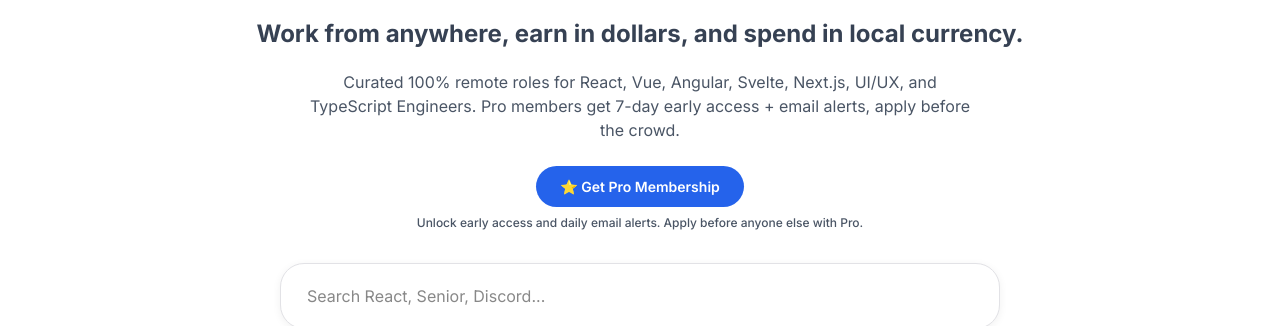
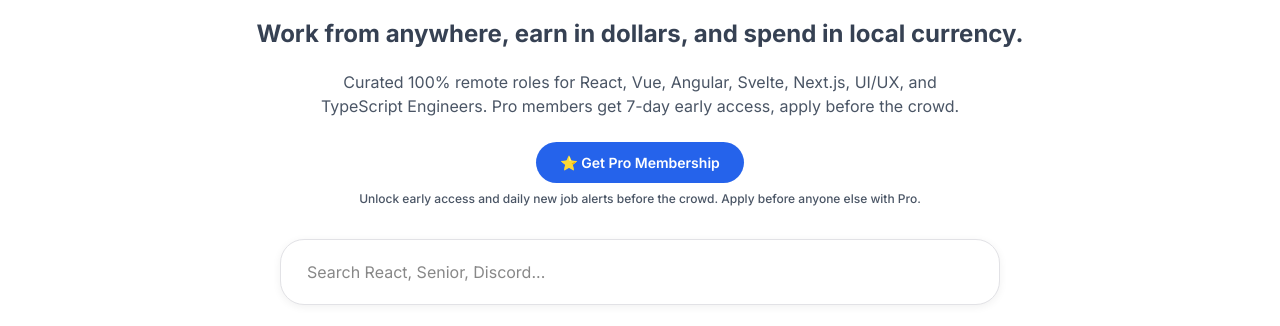
Before and after one commit to harshal-gav/frontend-engineers-fe, a Next.js app: page / in a window 1280 px wide. Shown: the part 167-493 px from the top of the page. Built offline with nearby package versions, Linux system fonts and the light colour scheme; no server answers.

Commit message:
chore: update Pro membership marketing copy and text formatting across pages

```diff
--- a/src/app/page.tsx
+++ b/src/app/page.tsx
@@ -113,7 +113,7 @@ export default async function HomePage() {
               </span>
             </h1>
             <p className="text-sm sm:text-base max-w-2xl mx-auto mb-6 text-gray-600">
-              Curated 100% remote roles for React, Vue, Angular, Svelte, Next.js, UI/UX, and TypeScript Engineers. Pro members get 7-day early access + email alerts, apply before the crowd.
+              Curated 100% remote roles for React, Vue, Angular, Svelte, Next.js, UI/UX, and TypeScript Engineers. Pro members get 7-day early access, apply before the crowd.
             </p>
 
             <div className="flex flex-col items-center justify-center gap-2 mb-8 mt-2">
@@ -123,7 +123,7 @@ export default async function HomePage() {
               >
                 ⭐ Get Pro Membership
               </Link>
-              <p className="text-xs text-gray-600 font-medium px-4 text-center">Unlock early access and daily email alerts. Apply before anyone else with Pro.</p>
+              <p className="text-xs text-gray-600 font-medium px-4 text-center">Unlock early access and daily new job alerts before the crowd. Apply before anyone else with Pro.</p>
             </div>
             <div className="flex justify-center w-full max-w-2xl mx-auto mb-4 sm:mb-6">
               <div className="w-full bg-white border border-[#e2e2e6] rounded-full h-12 sm:h-[54px] skeleton" />
--- a/src/app/pricing/page.tsx
+++ b/src/app/pricing/page.tsx
@@ -174,7 +174,7 @@ export default function PricingPage() {
                     <tr>
                       <td>Applicant competition</td>
                       <td className="muted-cell text-center">High (100s of applicants)</td>
-                      <td className="highlight-cell text-center">✓ Low — be among the first 10</td>
+                      <td className="highlight-cell text-center">✓ Low - be among the first 10</td>
                     </tr>
                     <tr>
                       <td>Salary & apply links</td>
@@ -258,7 +258,7 @@ export default function PricingPage() {
 
               {/* Cancel anytime line */}
               <p className="text-xs text-gray-600 mb-6 text-center">
-                Cancel anytime — no commitments.
+                Cancel anytime - no commitments.
               </p>
 
               <ul className="mb-6 space-y-3 text-left text-sm lg:text-base">
@@ -284,7 +284,7 @@ export default function PricingPage() {
                   <svg className="w-5 h-5 text-[#2563eb] shrink-0" fill="none" stroke="currentColor" viewBox="0 0 24 24">
                     <path strokeLinecap="round" strokeLinejoin="round" strokeWidth="2" d="M5 13l4 4L19 7"></path>
                   </svg>
-                  <span>Apply before the crowd — be among the first 10</span>
+                  <span>Low competition - be among the first 10</span>
                 </li>
                 <li className="flex items-center gap-3">
                   <svg className="w-5 h-5 text-[#2563eb] shrink-0" fill="none" stroke="currentColor" viewBox="0 0 24 24">
--- a/src/components/JobsClientPage.tsx
+++ b/src/components/JobsClientPage.tsx
@@ -394,7 +394,7 @@ export default function JobsClientPage() {
             </span>
           </h1>
           <p className="text-sm sm:text-base max-w-2xl mx-auto mb-6 text-gray-600">
-            Curated 100% remote roles for React, Vue, Angular, Svelte, Next.js, UI/UX, and TypeScript Engineers. Pro members get 7-day early access + email alerts, apply before the crowd.
+            Curated 100% remote roles for React, Vue, Angular, Svelte, Next.js, UI/UX, and TypeScript Engineers. Pro members get 7-day early access, apply before the crowd.
           </p>
 
           {!isSubscribed && (
@@ -405,7 +405,7 @@ export default function JobsClientPage() {
               >
                 ⭐ Get Pro Membership
               </Link>
-              <p className="text-xs text-gray-600 font-medium px-4 text-center">Unlock early access and daily email alerts. Apply before anyone else with Pro.</p>
+              <p className="text-xs text-gray-600 font-medium px-4 text-center">Unlock early access and daily new job alerts before the crowd. Apply before anyone else with Pro.</p>
             </div>
           )}
 
```
